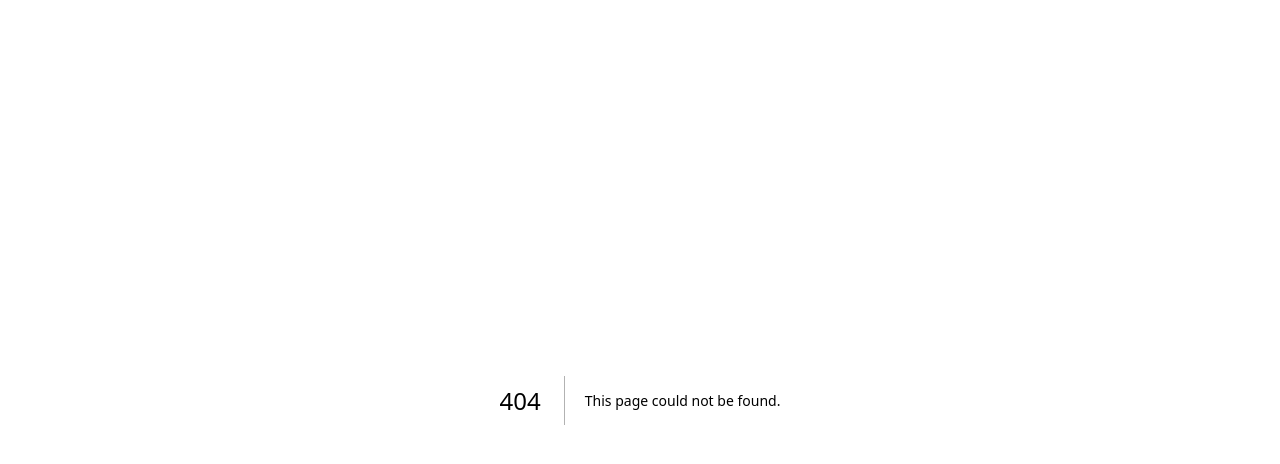
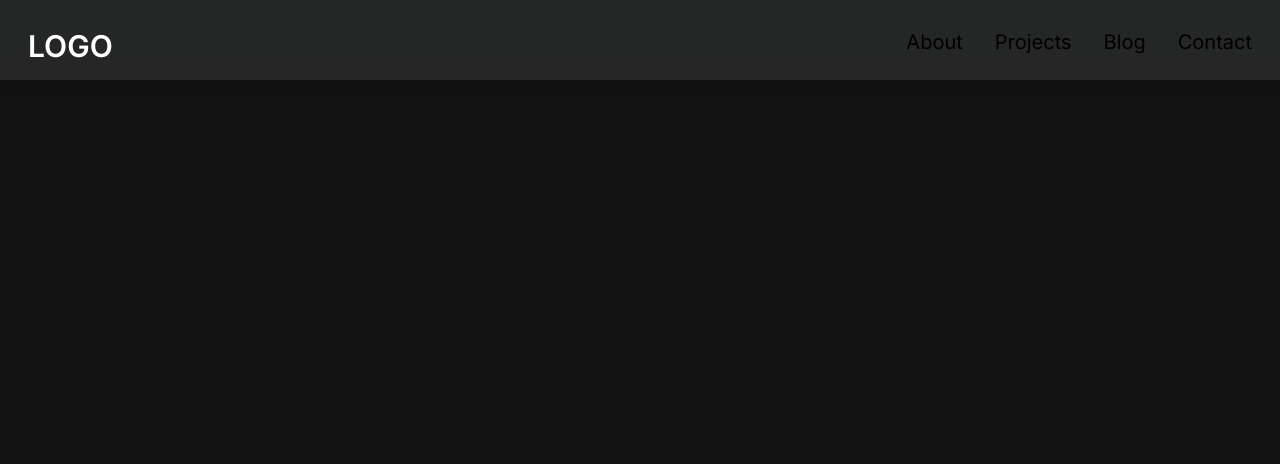
Before and after one commit to ravenZ3/portfolio, a Next.js app: page /blog in a window 1280 px wide. Before the commit this address had no page. Shown: the top 464 px of the page. Built offline with nearby package versions, Linux system fonts and the light colour scheme.

Commit message:
font updates

```diff
--- /dev/null
+++ b/app/blog/page.js
@@ -0,0 +1,9 @@
+import Navbar from '@/components/Navbar'
+import "/styles/fonts.css"
+export default function Blog() {
+  return (
+    <main className="flex min-h-screen w-full flex-col mt-20 bg-[#121212] container py-12 px-12 mx-auto">
+      <Navbar />
+    </main>
+  )
+}
--- a/components/Navbar.jsx
+++ b/components/Navbar.jsx
@@ -6,9 +6,9 @@ import { CiMenuFries } from "react-icons/ci"
 import { IoMdClose } from "react-icons/io"
 
 const navLinks = [
-	{ title: "About", path: "#about" },
+	{ title: "About", path: "/" },
 	{ title: "Projects", path: "projects" },
-	{ title: "Blog", path: "#blog" },
+	{ title: "Blog", path: "/blog" },
 	{ title: "Contact", path: "#contact" },
 ]
 
```
Also changed, not shown: public/fonts/Slabo27px-Regular.ttf (deleted).
